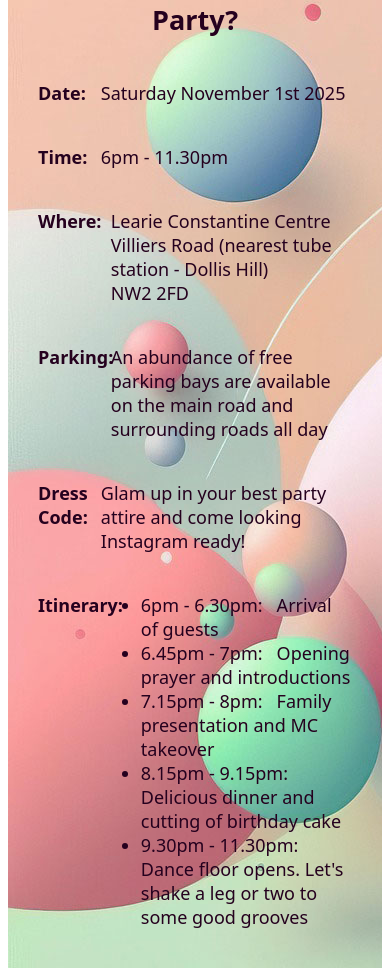
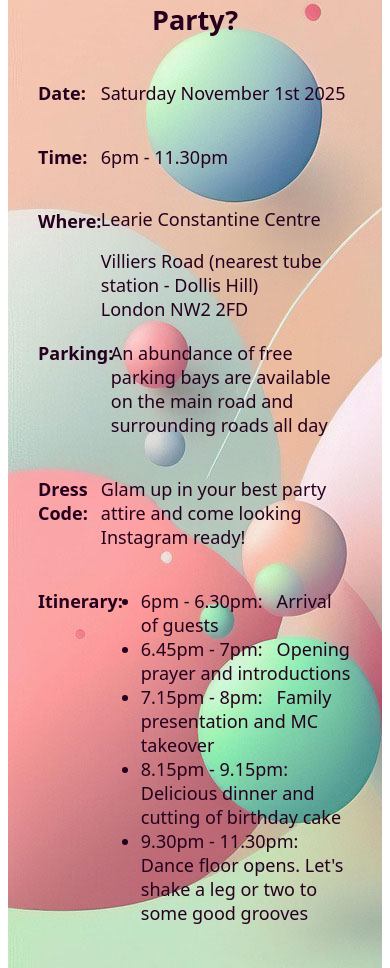
Before and after one commit to Nonyeah/Birthday-Party-Full-Example, a React (Vite) app in the folder client/: page / in a window 390 px wide. Shown: the part 2416-3384 px from the top of the page. Built offline with nearby package versions, Linux system fonts and the light colour scheme.

Commit message:
minor style changes

```diff
--- a/client/src/App.css
+++ b/client/src/App.css
@@ -163,17 +163,17 @@ html {
   font-weight:bold;
 }
 
-.address-details p.right {
+.address-details p.right  {
   width: 60%;
   margin: 20px 5px;
 }
 
- .address ul.right{
-  list-style-type: none;
- margin: 0 20px 10px 0;
- padding: 20px 0;
+section.right p.inner-paragraph{
+  margin: 0;
+}
 
-}
+
+
 
 .itenary ul {
 margin: 0
@@ -328,10 +328,6 @@ form.showForm{
     width: 80%;
   }
 
-   .address ul.right{
-  margin: 20px 0 20px 0;
-
-}
 
 .address-details p.right, .address-details p.left {
   margin: 20px 0;
@@ -339,7 +335,7 @@ form.showForm{
 
 }
 
-.address-details p.right{
+.address-details p.right, .address-details section.right{
   width: 80%;
 }
 
@@ -351,10 +347,4 @@ div.parking p.left{
  margin: 20px 10px 20px 0;
 }
 
-.address ul.right{
-
- margin: 0 10px;
- padding: 20px 0;
-
 }
-}
--- a/client/src/location.tsx
+++ b/client/src/location.tsx
@@ -17,15 +17,15 @@ export default function Address() {
 
         <div className="address">
           <p className="left">Where:</p>
-          <ul className="right">
-            <li>Learie Constantine Centre </li>
-            <li>Villiers Road (nearest tube station - Dollis Hill)</li>
-            <li> NW2 2FD</li>
-          </ul>
+          <section className="right">
+           <p> Learie Constantine Centre</p>
+            <p className="inner-paragraph">Villiers Road (nearest tube station - Dollis Hill)</p>
+            <p className="inner-paragraph"> London NW2 2FD</p>
+          </section>
         </div>
 
         <div className="parking">
-          <p className="left">Parking:&nbsp;</p>
+          <p className="left">Parking:</p>
           <p className="right">An abundance of free parking bays are available on the main road and surrounding
             roads all day
           </p>
```
